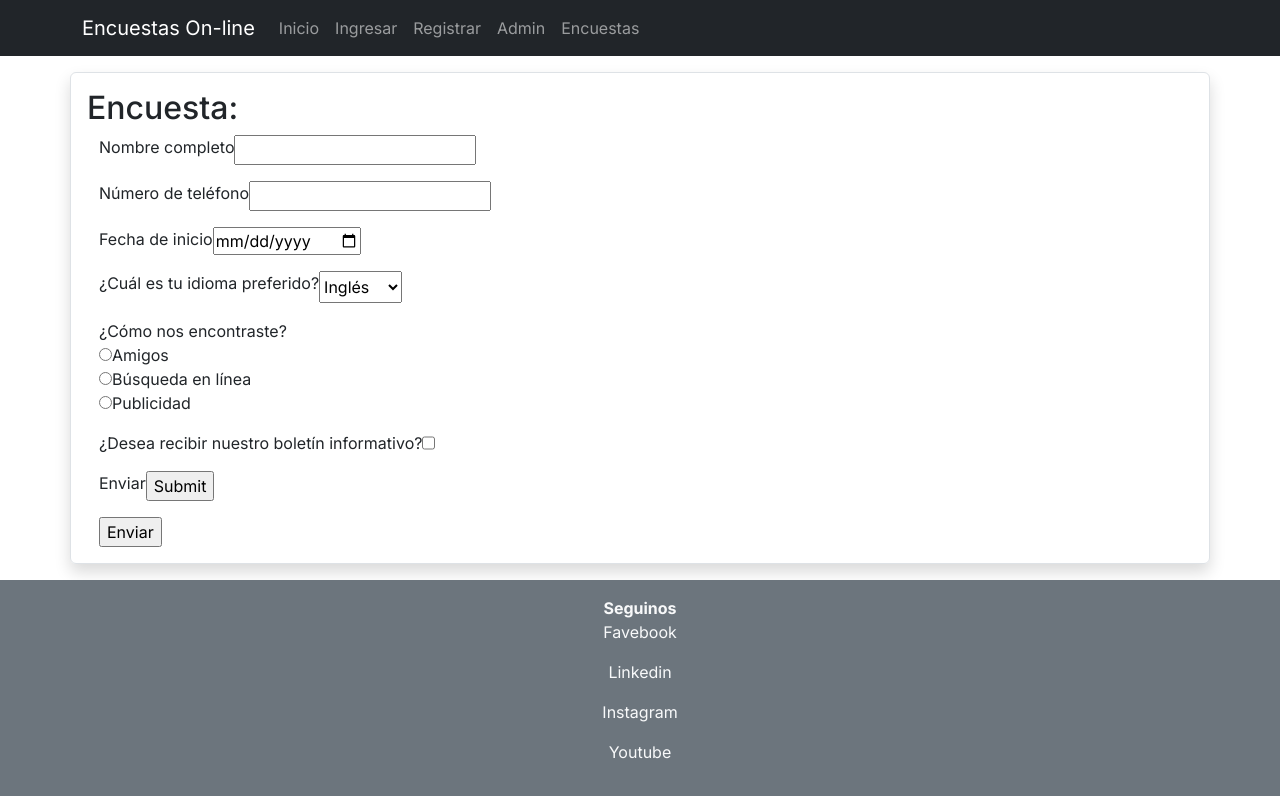
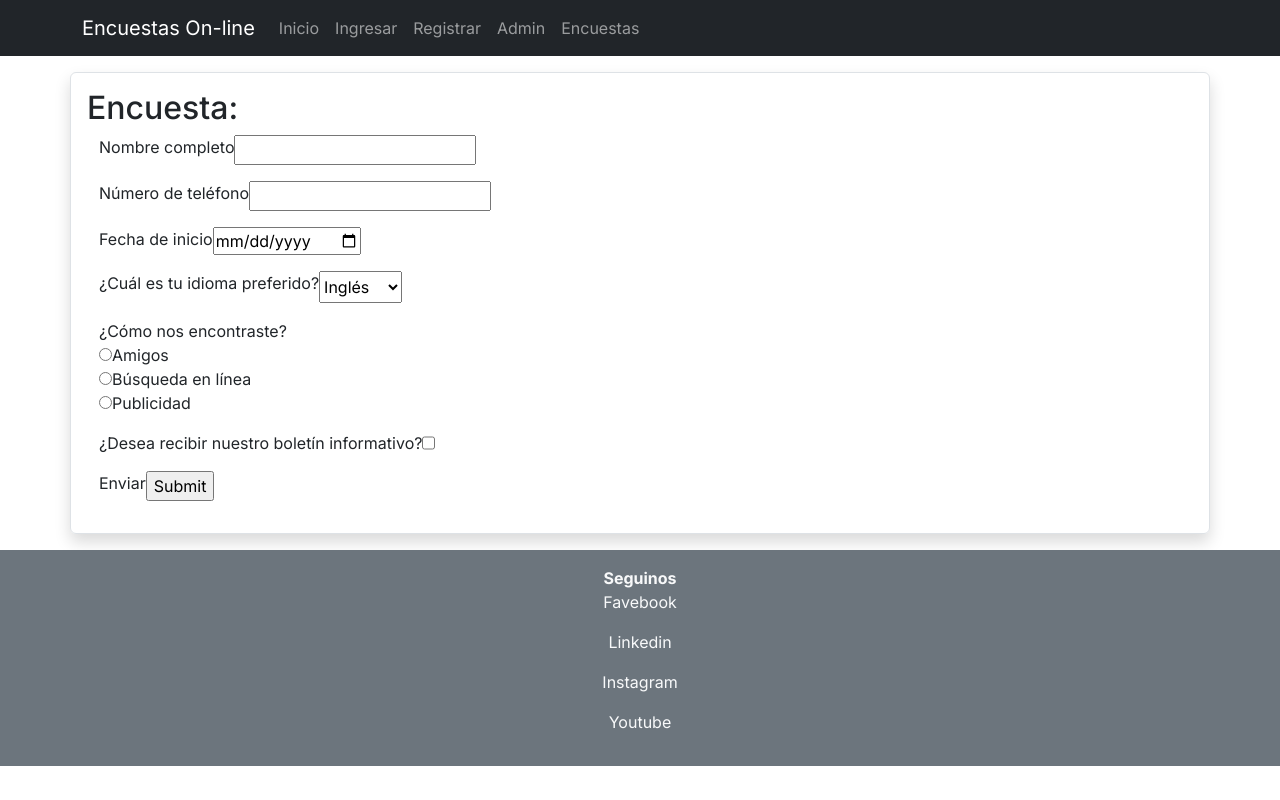
Before and after one commit to Galbfran/Challenge-Henry, a Next.js app: page /encuestas/1 in a window 1280 px wide. Built offline with nearby package versions, Linux system fonts and the light colour scheme.

Commit message:
subo encuesta

```diff
--- a/src/Componentes/Encuesta/Encuesta.jsx
+++ b/src/Componentes/Encuesta/Encuesta.jsx
@@ -1,19 +1,30 @@
 "use client";
+import { useState } from "react";
 
-import { useForm } from "react-hook-form";
 import Pregunta from "./Pregunta";
 const ModeloEncuesta = ({ encuesta }) => {
-    const { register, handleSubmit } = useForm();
+    const [formData, setFormData] = useState({});
 
-    const onSubmit = (data) => {
-        // Aquí puedes manejar la lógica para enviar los datos del formulario
-        console.log(data);
+    // Función para manejar el envío del formulario
+    const onSubmit = (e) => {
+        e.preventDefault();
+        // Aquí puedes hacer algo con los datos, por ejemplo, enviarlos a un servidor
+        console.log("Datos enviados:", formData);
     };
 
+    // Función para actualizar el estado cuando se cambian los campos
+    const handleInputChange = (name, value) => {
+        setFormData((prevData) => ({
+            ...prevData,
+            [name]: value,
+        }));
+    };
+
+
+
     return (
-        <form className=" container" onSubmit={handleSubmit(onSubmit)}>
-            {encuesta.map((pregunta, index) => <Pregunta key={index} pregunta={pregunta}/>)}
-            <input type="submit" value="Enviar" />
+        <form className=" container" onSubmit={onSubmit}>
+            {encuesta.map((pregunta, index) => <Pregunta key={index} pregunta={pregunta} onInputChange={handleInputChange} />)}
         </form>
     );
 };
--- a/src/Componentes/Encuesta/Pregunta.jsx
+++ b/src/Componentes/Encuesta/Pregunta.jsx
@@ -1,14 +1,19 @@
 "use client";
-import React from "react";
+import React, { useState } from "react";
 
-const Pregunta = ({ pregunta}) => {
+const Pregunta = ({ pregunta, onInputChange }) => {
     const { type, label, name, required, options } = pregunta;
+
+    const handleInputChangeLocal = (e) => {
+        const { name, value } = e.target;
+        onInputChange(name, value); // Llama a la función proporcionada por el componente principal
+    };
 
     if (type === "select") {
         return (
             <div className="mb-3 d-flex">
                 <label className="form-label">{label}</label>
-                <select name={name} >
+                <select name={name} onChange={handleInputChangeLocal}>
                     {options &&
                         options.map((opcion, index) => (
                             <option key={index} value={opcion.value}>
@@ -29,7 +34,7 @@ const Pregunta = ({ pregunta}) => {
                                 type="radio"
                                 name={name}
                                 value={opcion.value}
-
+                                onChange={handleInputChangeLocal}
                             />
                             <label>{opcion.label}</label>
                         </div>
@@ -43,7 +48,7 @@ const Pregunta = ({ pregunta}) => {
                 <input
                     type={type}
                     name={name}
-
+                    onChange={handleInputChangeLocal}
                 />
             </div>
         );
```
